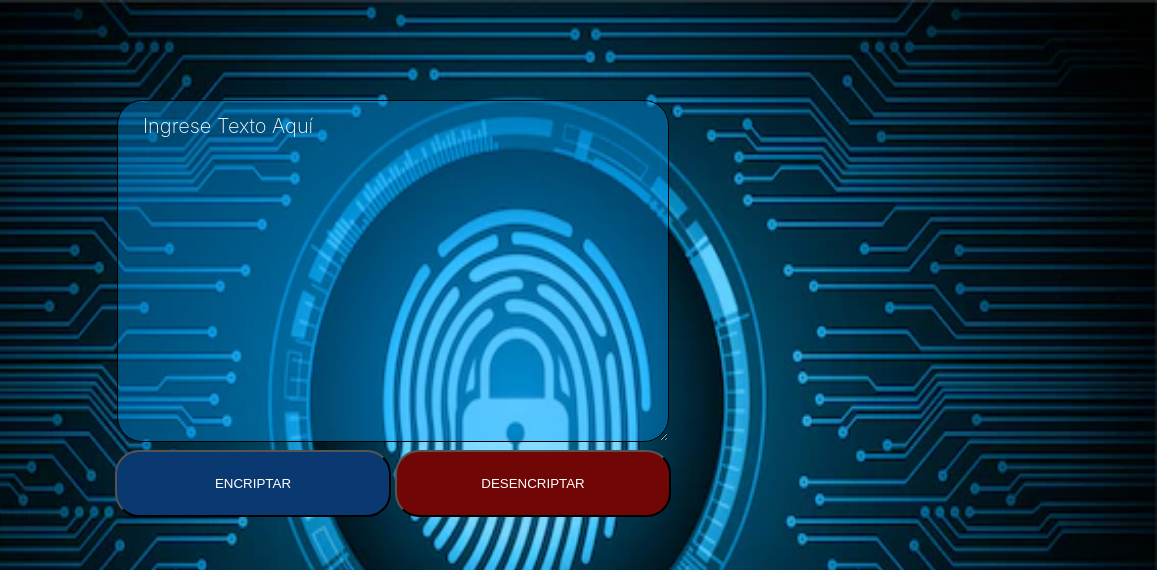
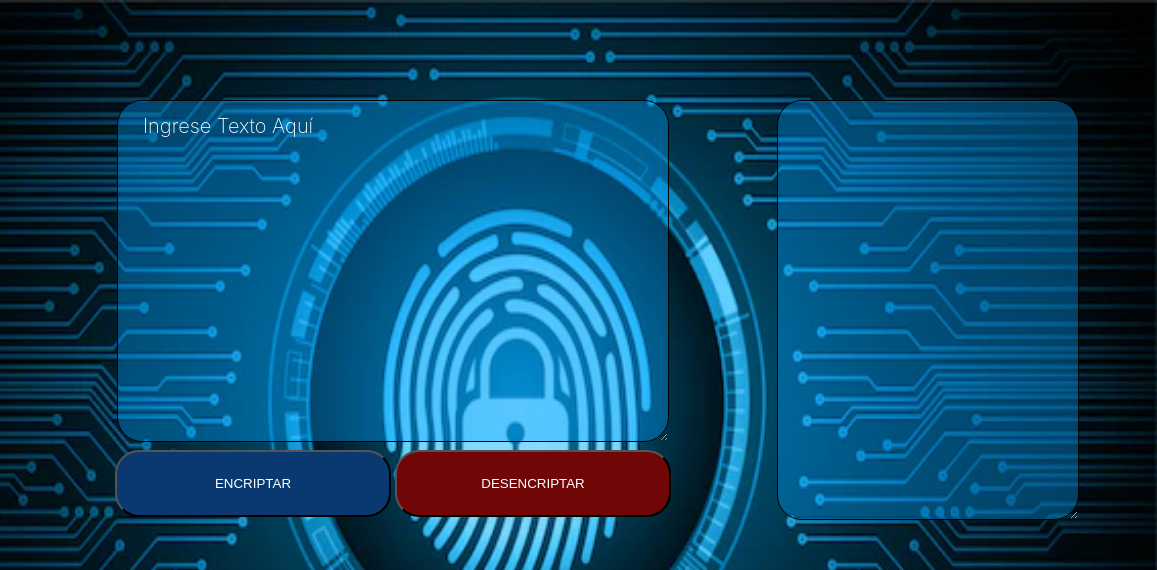
Before and after one commit to gastonmorsetto/Encriptador-Desencriptador-Oracle-One, a plain HTML site: page index.html in a window 1280 px wide. Shown: the top 570 px of the page, 123-1280 px from the left. Drawn offline with Linux system fonts and the light colour scheme.

Commit message:
Agregado HTML y CSS a TextArea Respuesta

```diff
--- a/index.html
+++ b/index.html
@@ -31,6 +31,8 @@
             <button type="submit" class="desencriptar">DESENCRIPTAR</button>
         </fieldset>
 
+        <textarea id="respuesta" cols="50" rows="30" class="texto-respuesta"></textarea>
+
     </main>
 
 </body>
--- a/styles/style.css
+++ b/styles/style.css
@@ -85,3 +85,22 @@ body{
 
     color: #ffffff;
 }
+
+/* Text Area Respuesta */
+.texto-respuesta{
+    padding: 10px 25px;
+    position: absolute;
+    width: 250px;
+    height: 398px;
+    left: 900px;
+    top: 100px;
+    background: #00a2ff5d;
+    border: solid 1px #000000;
+    border-radius: 25px 25px 25px 25px;
+    font-family: 'Inter';
+    font-style: normal;
+    font-weight: 200;
+    font-size: 20px;
+    line-height: 150%;
+    color: #ffffff;
+}
```
